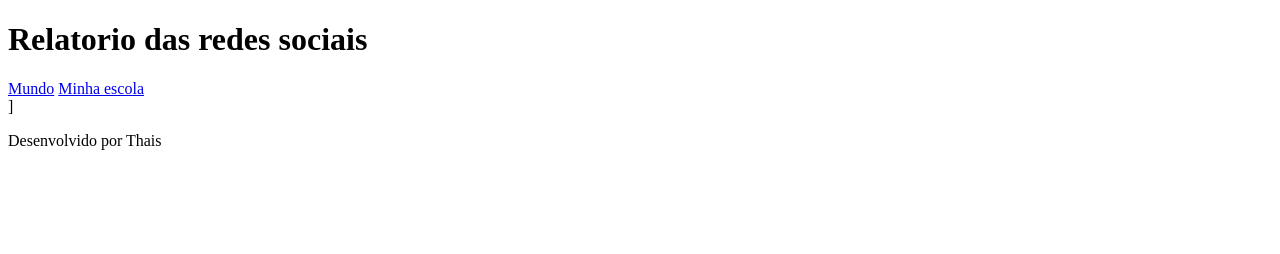
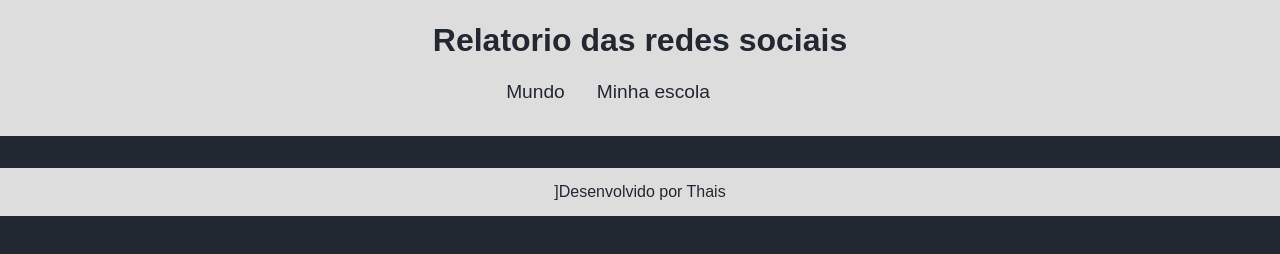
Before and after one commit to taissigolo/Ci-ncias-de-dados, a plain HTML site: page index.html in a window 1280 px wide. Drawn offline with Linux system fonts and the light colour scheme; a web font is replaced by a local one.

Commit message:
Add files via upload

```diff
--- a/style.css
+++ b/style.css
@@ -1,2 +1,58 @@
 @import url('https://fonts.googleapis.com/css2?family=Protest+Guerrilla&display=swap');
-:root{
+
+:root {
+    --bg-color:   #222831;
+    --primary-color:  #DDDDDD;
+    --secundary-color:  #F05454;
+    --font: "Nunito Sans", sans-serif;
+}
+
+body{
+       background-color: var(--bg-color);
+       color: var(--primary-color);
+       font-family: var(--font);
+       height: 100vh;
+       margin:  0;
+
+}
+
+h1{
+     font-size: 2rem;
+     color: var(--bg-color);
+     font-weight: 700;
+}
+
+header{
+    background-color: var(--primary-color);
+    text-align: center;
+    padding: 1px;
+}
+
+nav{
+     display: flex;
+     justify-content: center;
+     font-weight: 400;
+     margin: 0rem 2rem 1rem 0rem;
+}
+
+nav a {
+        text-decoration: none;
+        color: var(--bg-color);
+        margin: 0rem 2rem 1rem 0rem;
+        font-size: 1.2rem;
+}
+nav a:hover{
+         text-decoration: underline;
+         transform: scale(0.90);
+         transition: transform 0.1s;
+}
+footer{
+        display: flex;
+        align-items: center;
+        justify-content: center;
+        background-color: var(--primary-color);
+        color: var(--bg-color);
+        width: 100%;
+        height: 3rem;
+        margin-top: 2rem;
+}
```
Also changed, not shown: 1 other file.
